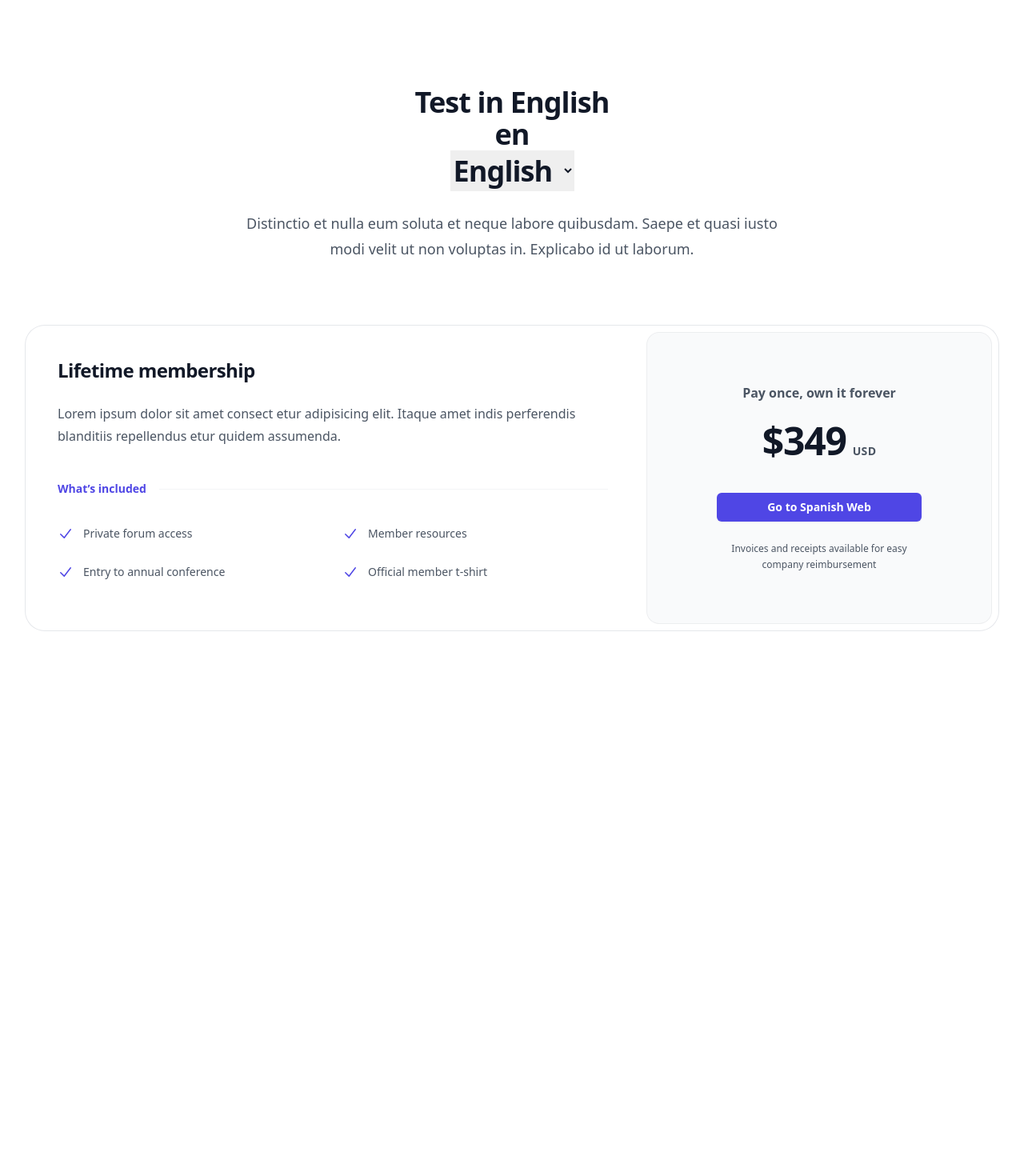
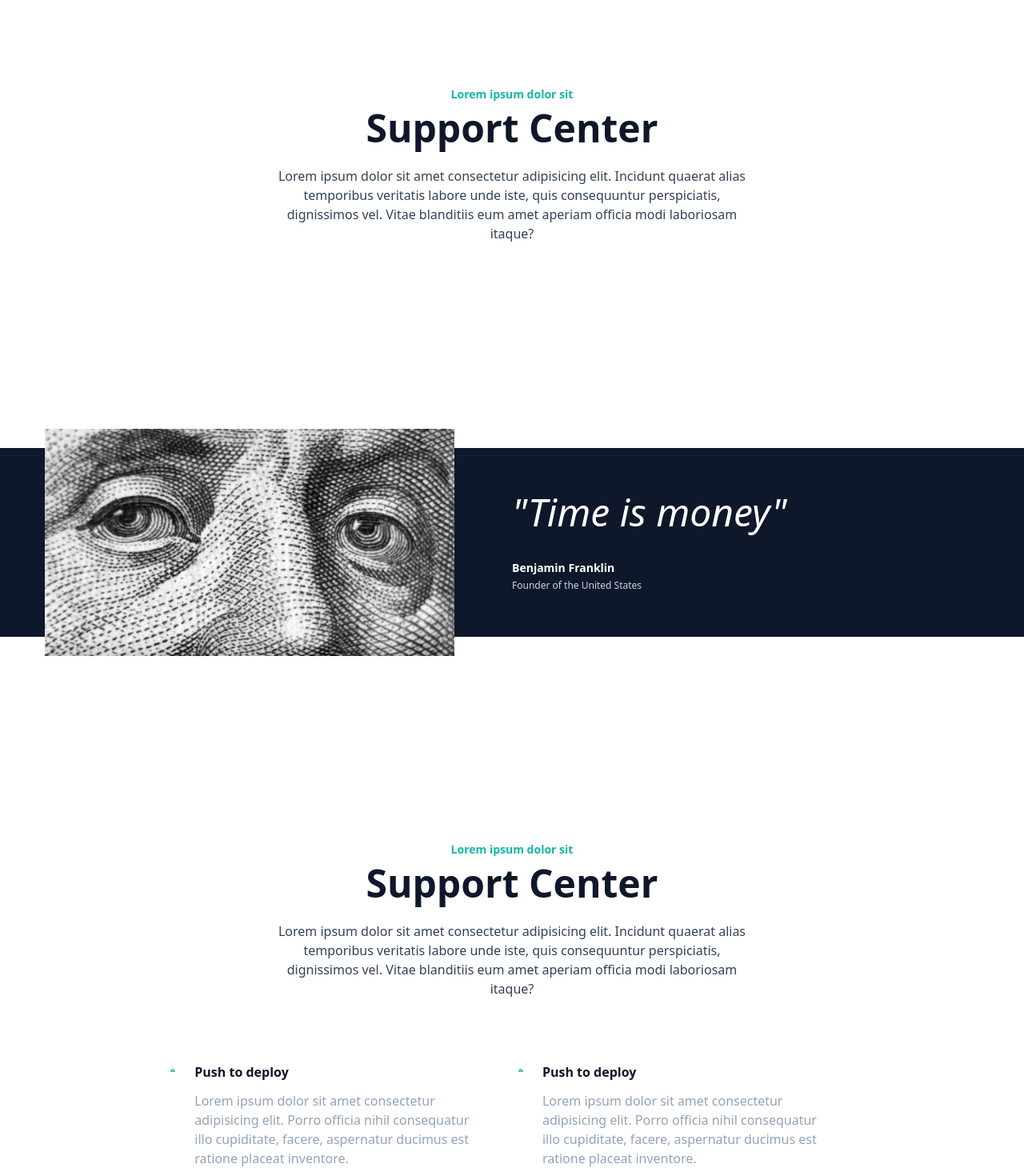
Before and after one commit to Leanvitale/nuxt-test, a Nuxt app: page / in a window 1280 px wide. Shown: the part 20-1490 px from the top of the page at 80% size. Before the commit the page ends 936 px from the top, so only its background shows below. Built offline with nearby package versions, Linux system fonts and the light colour scheme.

Commit message:
quote & intro sections

```diff
--- /dev/null
+++ b/src/components/Benefits.vue
@@ -0,0 +1,39 @@
+<template>
+    <div class="flex flex-col">
+        <layout-intro />
+        <div class="pt-20 columns-2 w-4/6 px-6 tablets:px-0 mx-auto">
+            <div class="relative flex items-start w-11/12">
+                <svg class="mr-6 h-5 w-5 text-primary" viewBox="0 0 20 20" fill="currentColor" aria-hidden="true">
+                    <path
+                        fill-rule="evenodd"
+                        d="M5.5 17a4.5 4.5 0 01-1.44-8.765 4.5 4.5 0 018.302-3.046 3.5 3.5 0 014.504 4.272A4 4 0 0115 17H5.5zm3.75-2.75a.75.75 0 001.5 0V9.66l1.95 2.1a.75.75 0 101.1-1.02l-3.25-3.5a.75.75 0 00-1.1 0l-3.25 3.5a.75.75 0 101.1 1.02l1.95-2.1v4.59z"
+                        clip-rule="evenodd"
+                    />
+                </svg>
+                <div class="flex flex-col">
+                    <p class="text-base text-dark font-bold mb-3">Push to deploy</p>
+                    <p class="text-base text-slate-400">
+                        Lorem ipsum dolor sit amet consectetur adipisicing elit. Porro officia nihil consequatur illo cupiditate, facere, aspernatur
+                        ducimus est ratione placeat inventore.
+                    </p>
+                </div>
+            </div>
+            <div class="relative flex items-start w-11/12 mr-8">
+                <svg class="mr-6 h-5 w-5 text-primary" viewBox="0 0 20 20" fill="currentColor" aria-hidden="true">
+                    <path
+                        fill-rule="evenodd"
+                        d="M5.5 17a4.5 4.5 0 01-1.44-8.765 4.5 4.5 0 018.302-3.046 3.5 3.5 0 014.504 4.272A4 4 0 0115 17H5.5zm3.75-2.75a.75.75 0 001.5 0V9.66l1.95 2.1a.75.75 0 101.1-1.02l-3.25-3.5a.75.75 0 00-1.1 0l-3.25 3.5a.75.75 0 101.1 1.02l1.95-2.1v4.59z"
+                        clip-rule="evenodd"
+                    />
+                </svg>
+                <div class="flex flex-col">
+                    <p class="text-base text-dark font-bold mb-3">Push to deploy</p>
+                    <p class="text-base text-slate-400">
+                        Lorem ipsum dolor sit amet consectetur adipisicing elit. Porro officia nihil consequatur illo cupiditate, facere, aspernatur
+                        ducimus est ratione placeat inventore.
+                    </p>
+                </div>
+            </div>
+        </div>
+    </div>
+</template>
--- /dev/null
+++ b/src/components/LayoutIntro.vue
@@ -0,0 +1,12 @@
+<template>
+    <div class="w-full tabletl:w-1/2 tablets:w-5/6 px-6 mx-auto">
+        <div class="text-center">
+            <p class="mb-2 text-sm font-bold text-primary">Lorem ipsum dolor sit</p>
+            <h2 class="mb-6 text-5xl font-bold text-dark">Support Center</h2>
+            <p class="text-base text-secondary">
+                Lorem ipsum dolor sit amet consectetur adipisicing elit. Incidunt quaerat alias temporibus veritatis labore unde iste, quis
+                consequuntur perspiciatis, dignissimos vel. Vitae blanditiis eum amet aperiam officia modi laboriosam itaque?
+            </p>
+        </div>
+    </div>
+</template>
--- /dev/null
+++ b/src/components/Quote.vue
@@ -0,0 +1,26 @@
+<template>
+    <div class="bg-dark py-14 tablets:py-8 tabletl:py-14 desktop:py-24 px-6 flex flex-col tablets:flex-row items-center relative">
+        <img
+            src="./../assets/img/benjamin.png"
+            alt="Benjamin Franklin"
+            class="w-full tablets:w-2/5 mr-10 ml-8 tablets:absolute aspect-video order-2 tablets:order-1 media"
+        />
+        <div class="w-full tablets:w-3/6 mb-8 tablets:mb-0 tablets:ml-auto tablets:mr-0 order-1 tablets:order-2">
+            <h3 class="text-white text-5xl italic mb-9">"Time is money"</h3>
+            <p class="text-sm font-bold text-white mb-1">Benjamin Franklin</p>
+            <p class="text-xs text-light font-light">Founder of the United States</p>
+        </div>
+    </div>
+</template>
+
+<style lang="scss" scoped>
+.media {
+    @media all and (min-width: 640px) {
+        height: 120%;
+    }
+
+    @media all and (min-width: 1280) {
+        height: auto;
+    }
+}
+</style>
--- a/src/pages/index.vue
+++ b/src/pages/index.vue
@@ -1,56 +1,16 @@
 <template>
-    <div class="bg-white py-24 sm:py-32">
-        <div class="mx-auto max-w-7xl px-6 lg:px-8">
-            <div class="mx-auto max-w-2xl sm:text-center">
-                <h2 class="text-3xl font-bold tracking-tight text-gray-900 sm:text-4xl">
-                    {{ $t('title') }}
-                    <LangSwitcher />
-                </h2>
-                <p class="mt-6 text-lg leading-8 text-gray-600">
-                    Distinctio et nulla eum soluta et neque labore quibusdam. Saepe et quasi iusto modi velit ut non voluptas in. Explicabo id ut
-                    laborum.
-                </p>
-            </div>
-            <div class="mx-auto mt-16 max-w-2xl rounded-3xl ring-1 ring-gray-200 sm:mt-20 lg:mx-0 lg:flex lg:max-w-none">
-                <div class="p-8 sm:p-10 lg:flex-auto">
-                    <h3 class="text-2xl font-bold tracking-tight text-gray-900">Lifetime membership</h3>
-                    <p class="mt-6 text-base leading-7 text-gray-600">
-                        Lorem ipsum dolor sit amet consect etur adipisicing elit. Itaque amet indis perferendis blanditiis repellendus etur quidem
-                        assumenda.
-                    </p>
-                    <div class="mt-10 flex items-center gap-x-4">
-                        <h4 class="flex-none text-sm font-semibold leading-6 text-indigo-600">What’s included</h4>
-                        <div class="h-px flex-auto bg-gray-100" />
-                    </div>
-                    <ul role="list" class="mt-8 grid grid-cols-1 gap-4 text-sm leading-6 text-gray-600 sm:grid-cols-2 sm:gap-6">
-                        <li v-for="feature in includedFeatures" :key="feature" class="flex gap-x-3">
-                            <CheckIcon class="h-6 w-5 flex-none text-indigo-600" aria-hidden="true" />
-                            {{ feature }}
-                        </li>
-                    </ul>
-                </div>
-                <div class="-mt-2 p-2 lg:mt-0 lg:w-full lg:max-w-md lg:flex-shrink-0">
-                    <div
-                        class="rounded-2xl bg-gray-50 py-10 text-center ring-1 ring-inset ring-gray-900/5 lg:flex lg:flex-col lg:justify-center lg:py-16"
-                    >
-                        <div class="mx-auto max-w-xs px-8">
-                            <p class="text-base font-semibold text-gray-600">Pay once, own it forever</p>
-                            <p class="mt-6 flex items-baseline justify-center gap-x-2">
-                                <span class="text-5xl font-bold tracking-tight text-gray-900">$349</span>
-                                <span class="text-sm font-semibold leading-6 tracking-wide text-gray-600">USD</span>
-                            </p>
-                            <NuxtLink
-                                to="/es"
-                                class="mt-10 block w-full rounded-md bg-indigo-600 px-3 py-2 text-center text-sm font-semibold text-white shadow-sm hover:bg-indigo-500 focus-visible:outline focus-visible:outline-2 focus-visible:outline-offset-2 focus-visible:outline-indigo-600"
-                            >
-                                Go to Spanish Web
-                            </NuxtLink>
-                            <p class="mt-6 text-xs leading-5 text-gray-600">Invoices and receipts available for easy company reimbursement</p>
-                        </div>
-                    </div>
-                </div>
-            </div>
-        </div>
+    <div>
+        <section class="py-32">
+            <layout-intro />
+        </section>
+
+        <section class="py-32">
+            <quote />
+        </section>
+
+        <section class="py-32">
+            <benefits />
+        </section>
     </div>
 </template>
 
--- a/tailwind.config.js
+++ b/tailwind.config.js
@@ -1,15 +1,45 @@
 /** @type {import('tailwindcss').Config} */
 module.exports = {
     content: [
-        "./src/components/*.{js,vue,ts}",
-        "./src/layouts/*.vue",
-        "./src/pages/*.vue",
-        "./src/plugins/*.{js,ts}",
-        "./nuxt.config.{js,ts}",
-        "./src/app.vue",
+        './src/components/*.{js,vue,ts}',
+        './src/layouts/*.vue',
+        './src/pages/*.vue',
+        './src/plugins/*.{js,ts}',
+        './nuxt.config.{js,ts}',
+        './src/app.vue',
     ],
     theme: {
-        extend: {},
+        extend: {
+            colors: {
+                primary: '#14b8a6', //teal-500
+                secondary: '#334155', //slate-700
+                accent: '#134e4a', // teal-900
+                dark: '#0f172a', // slate-900
+                light: '#cbd5e1', // slate-300
+                white: '#ffffff', // white
+                lighter: '#f0fdfa', //teal-50
+            },
+        },
+
+        screens: {
+            tablets: '640px',
+            // => @media (min-width: 640px) { ... }
+
+            tabletm: '768px',
+            // => @media (min-width: 768px) { ... }
+
+            tabletl: '1024px',
+            // => @media (min-width: 1024px) { ... }
+
+            laptop: '1280px',
+            // => @media (min-width: 1280px) { ... }
+
+            desktop: '1536px',
+            // => @media (min-width: 1536px) { ... }
+
+            bigscreen: '1700px',
+            // => @media (min-width: 1700px) { ... }
+        },
     },
     plugins: [],
-};
+}
```
Also changed, not shown: src/app.vue (line endings or trailing spaces), src/assets/img/benjamin.png (added), 1 other file (tests, documents, lock files or other folders).
